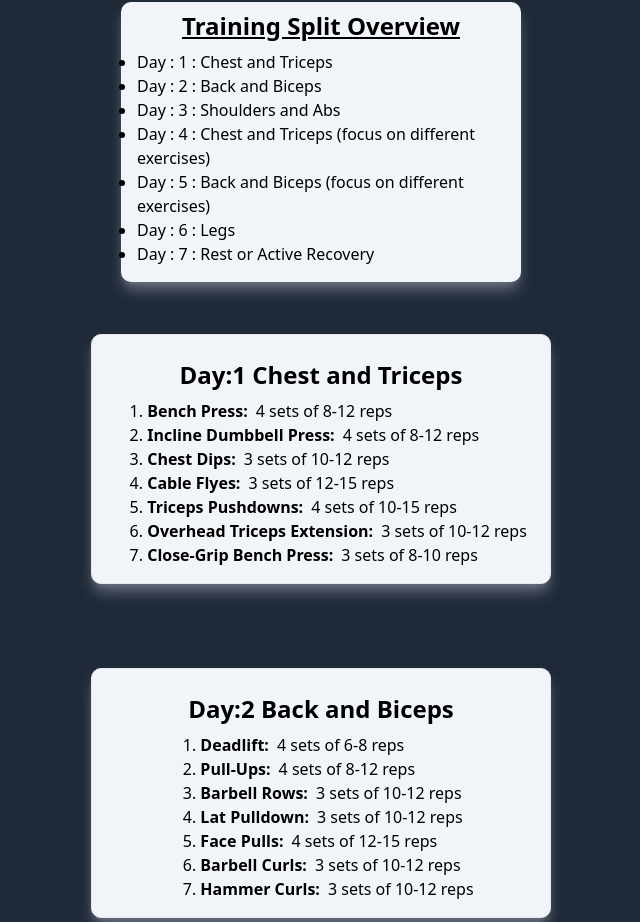
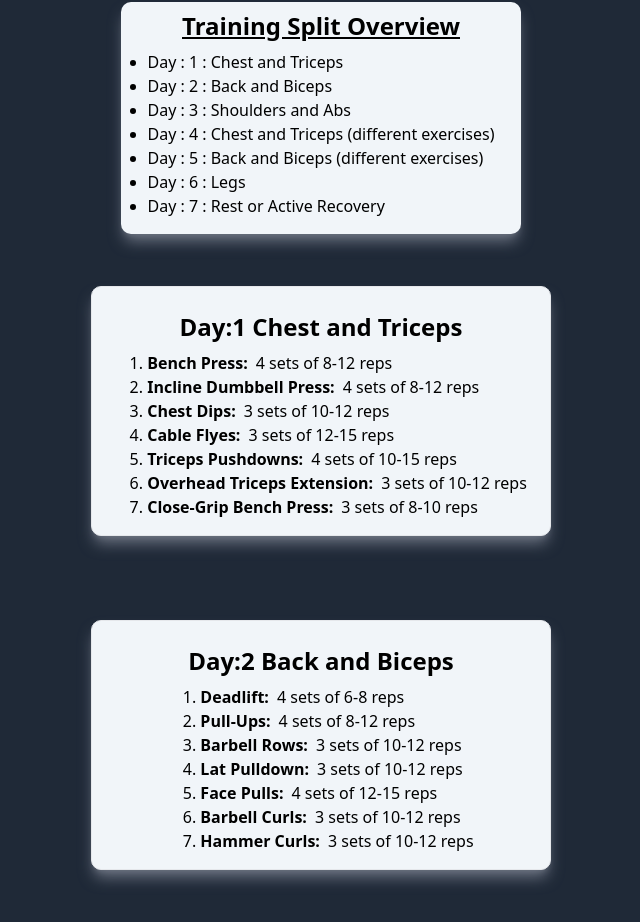
Before and after one commit to Mayank1974/GYM, a React (Vite) app: page / in a window 1280 px wide. Shown: the part 1318-2240 px from the top of the page, without its empty margins (319-959 px from the left). Built offline with nearby package versions, Linux system fonts and the light colour scheme.

Commit message:
Update Content.jsx

```diff
--- a/src/Components/Content.jsx
+++ b/src/Components/Content.jsx
@@ -30,8 +30,8 @@ export default function Content() {
           <li>Day : 1 : Chest and Triceps</li>
           <li>Day : 2 : Back and Biceps</li>
           <li>Day : 3 : Shoulders and Abs</li>
-          <li>Day : 4 : Chest and Triceps (focus on different exercises)</li>
-          <li>Day : 5 : Back and Biceps (focus on different exercises)</li>
+          <li>Day : 4 : Chest and Triceps (different exercises)</li>
+          <li>Day : 5 : Back and Biceps (different exercises)</li>
           <li>Day : 6 : Legs</li>
           <li>Day : 7 : Rest or Active Recovery</li>
         </ol>
```
